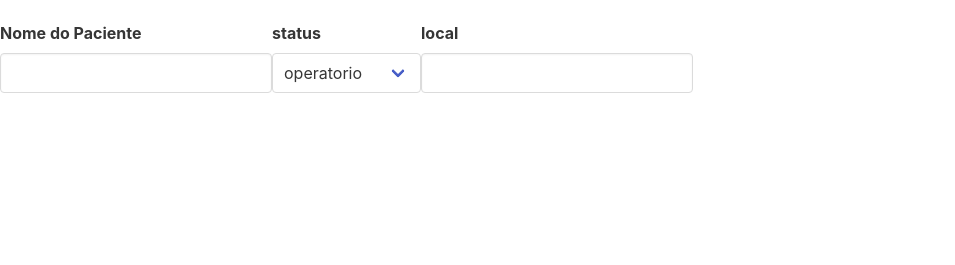
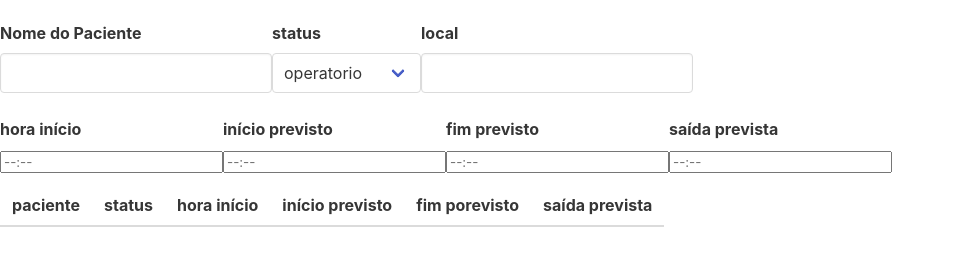
Before and after one commit to almeidaleandro28/senai-front-atividade-11, a plain HTML site: page index.html in a window 1280 px wide. Shown: the part 39-304 px from the top of the page, without its empty margins (0-955 px from the left). Drawn offline with nearby package versions, Linux system fonts and the light colour scheme.

Commit message:
add table

```diff
--- a/index.html
+++ b/index.html
@@ -44,9 +44,55 @@
 
     </div><!-- end container is-horizontal -->
 
+    <div class="field is-horizontal">
+
+      <div class="field">
+        <label for="hr_inicio" class="label">hora início</label>
+        <div class="control">
+          <input type="text" name="hr_inicio" id="hr_inicio" placeholder="--:--">
+        </div><!-- end control -->
+      </div><!-- end  field -->
+
+      <div class="field">
+        <label for="in_previsto" class="label">início previsto</label>
+        <div class="control">
+          <input type="text" name="in_previsto" id="in_previsto" placeholder="--:--">
+        </div><!-- end control -->
+      </div><!-- end  field -->
+
+      <div class="field">
+        <label for="fim_previsto" class="label">fim previsto</label>
+        <div class="control">
+          <input type="text" name="fim_previsto" id="fim_previsto" placeholder="--:--">
+        </div><!-- end control -->
+      </div><!-- end  field -->
+
+      <div class="field">
+        <label for="sai_prevista" class="label">saída prevista</label>
+        <div class="control">
+          <input type="text" name="sai_prevista" id="sai_prevista" placeholder="--:--">
+        </div><!-- end control -->
+      </div><!-- end  field -->
 
 
 
+    </div><!--end container is-horizontal-->
+
+
   </form> <!-- end form-->
+
+  <table class="table">
+    <thead>
+      <th>paciente</th>
+      <th>status</th>
+      <th>hora início</th>
+      <th>início previsto</th>
+      <th>fim porevisto</th>
+      <th>saída prevista</th>
+    </thead><!-- end thead -->
+    <tbody>
+
+    </tbody> <!-- end tbody -->
+  </table><!-- end tablet -->
 </body>
 </html>
```
